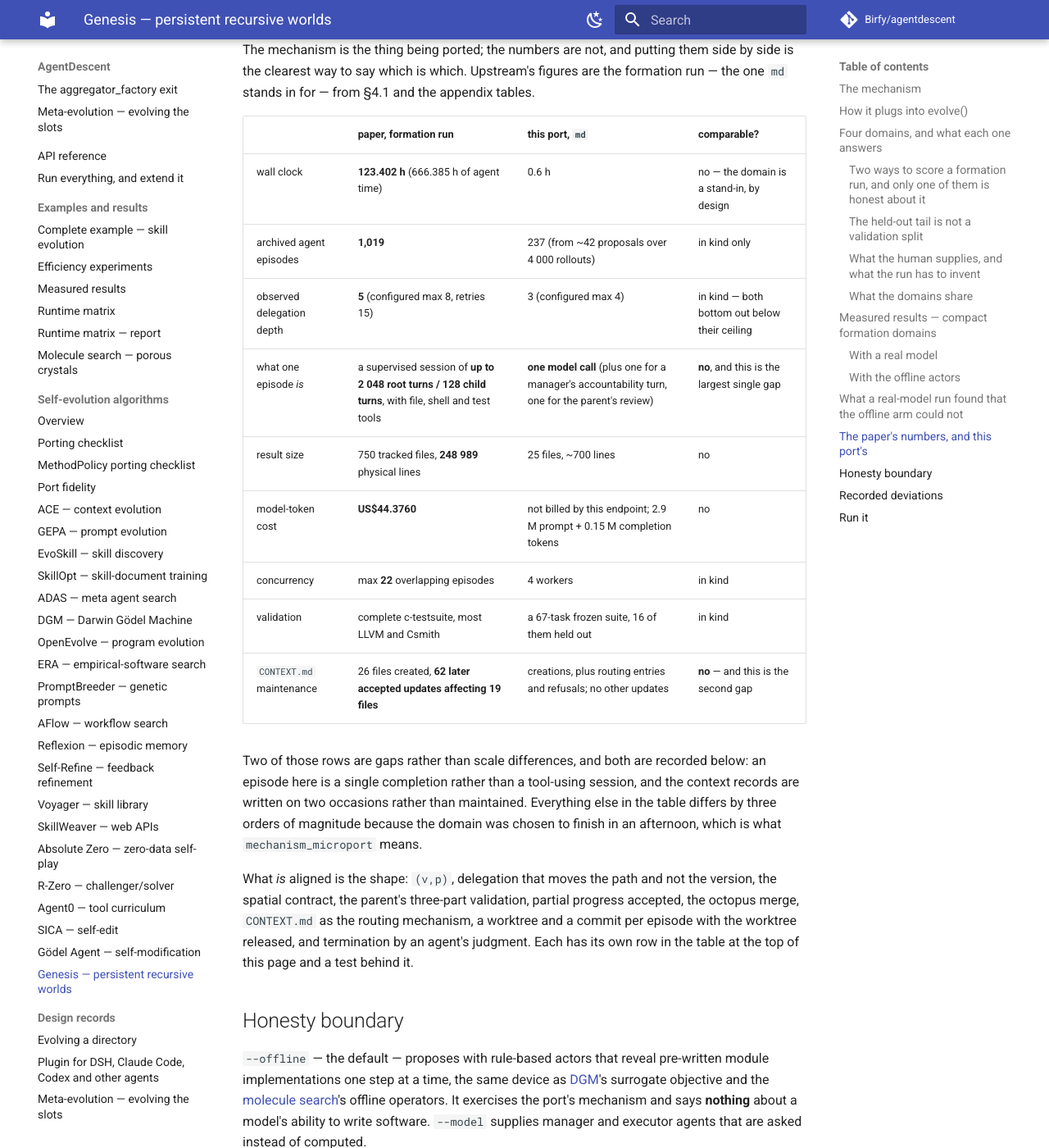
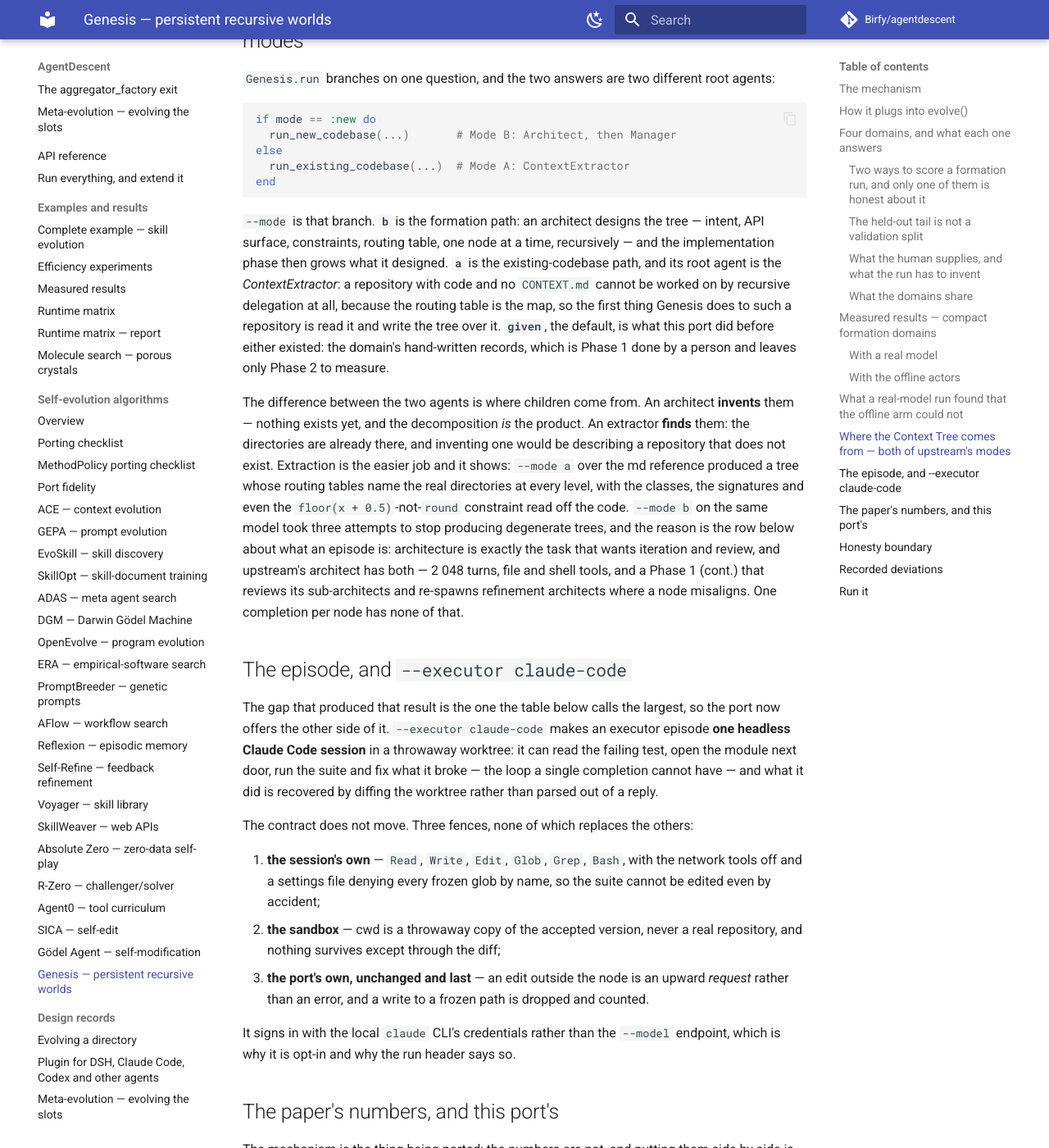
Before and after one commit to Birfy/agentdescent, an MkDocs documentation site: the page built from docs/algo-genesis.md, in a window 1280 px wide and 1400 px high, scrolled down 11944 px. Shown: the whole window at 82% size. Built offline with MkDocs 1.6.1 and Material for MkDocs 9.7.7, drawn with Linux system fonts in a browser that asks for light colours; comment, search, counter and statistics services are not loaded.

Commit message:
Genesis: document both modes and the session executor
Where the Context Tree comes from is the branch `Genesis.run` makes, so the page now
says so: Mode B designs it, Mode A reads it off an existing repository, `given` is a
person having done Phase 1. And the observation that falls out of running both on the
same model -- extraction is the easier job because an extractor finds its children while
an architect invents them, and architecture is exactly the task that wants the iteration
and review a single completion per node cannot have.

Co-Authored-By: Claude Opus 5 <noreply@anthropic.com>
Claude-Session: https://claude.ai/code/session_016CjFJhQ2Wxq9Vr3Fu38KrW

````diff
--- a/docs/algo-genesis.md
+++ b/docs/algo-genesis.md
@@ -504,6 +504,64 @@ also splits "files AT this node (yours to write)" from "files below it (each
 child's own)", because an agent is bad at noticing an absence inside a long list
 and the absence is the actionable part.
 
+## Where the Context Tree comes from — both of upstream's modes
+
+`Genesis.run` branches on one question, and the two answers are two different root
+agents:
+
+```elixir
+if mode == :new do
+  run_new_codebase(...)       # Mode B: Architect, then Manager
+else
+  run_existing_codebase(...)  # Mode A: ContextExtractor
+end
+```
+
+`--mode` is that branch. **`b`** is the formation path: an architect designs the tree —
+intent, API surface, constraints, routing table, one node at a time, recursively — and
+the implementation phase then grows what it designed. **`a`** is the existing-codebase
+path, and its root agent is the *ContextExtractor*: a repository with code and no
+`CONTEXT.md` cannot be worked on by recursive delegation at all, because the routing
+table is the map, so the first thing Genesis does to such a repository is read it and
+write the tree over it. **`given`**, the default, is what this port did before either
+existed: the domain's hand-written records, which is Phase 1 done by a person and
+leaves only Phase 2 to measure.
+
+The difference between the two agents is where children come from. An architect
+**invents** them — nothing exists yet, and the decomposition *is* the product. An
+extractor **finds** them: the directories are already there, and inventing one would be
+describing a repository that does not exist. Extraction is the easier job and it shows:
+`--mode a` over the md reference produced a tree whose routing tables name the real
+directories at every level, with the classes, the signatures and even the
+`floor(x + 0.5)`-not-`round` constraint read off the code. `--mode b` on the same model
+took three attempts to stop producing degenerate trees, and the reason is the row below
+about what an episode is: architecture is exactly the task that wants iteration and
+review, and upstream's architect has both — 2 048 turns, file and shell tools, and a
+Phase 1 (cont.) that reviews its sub-architects and re-spawns refinement architects
+where a node misaligns. One completion per node has none of that.
+
+## The episode, and `--executor claude-code`
+
+The gap that produced that result is the one the table below calls the largest, so the
+port now offers the other side of it. `--executor claude-code` makes an executor episode
+**one headless Claude Code session** in a throwaway worktree: it can read the failing
+test, open the module next door, run the suite and fix what it broke — the loop a single
+completion cannot have — and what it did is recovered by diffing the worktree rather
+than parsed out of a reply.
+
+The contract does not move. Three fences, none of which replaces the others:
+
+1. **the session's own** — `Read`, `Write`, `Edit`, `Glob`, `Grep`, `Bash`, with the
+   network tools off and a settings file denying every frozen glob by name, so the suite
+   cannot be edited even by accident;
+2. **the sandbox** — cwd is a throwaway copy of the accepted version, never a real
+   repository, and nothing survives except through the diff;
+3. **the port's own, unchanged and last** — an edit outside the node is an upward
+   *request* rather than an error, and a write to a frozen path is dropped and counted.
+
+It signs in with the local `claude` CLI's credentials rather than the `--model`
+endpoint, which is why it is opt-in and why the run header says so.
+
 ## The paper's numbers, and this port's
 
 The mechanism is the thing being ported; the numbers are not, and putting them side by
````
Also changed, not shown: examples/genesis/README.md (+6 -0 lines).
